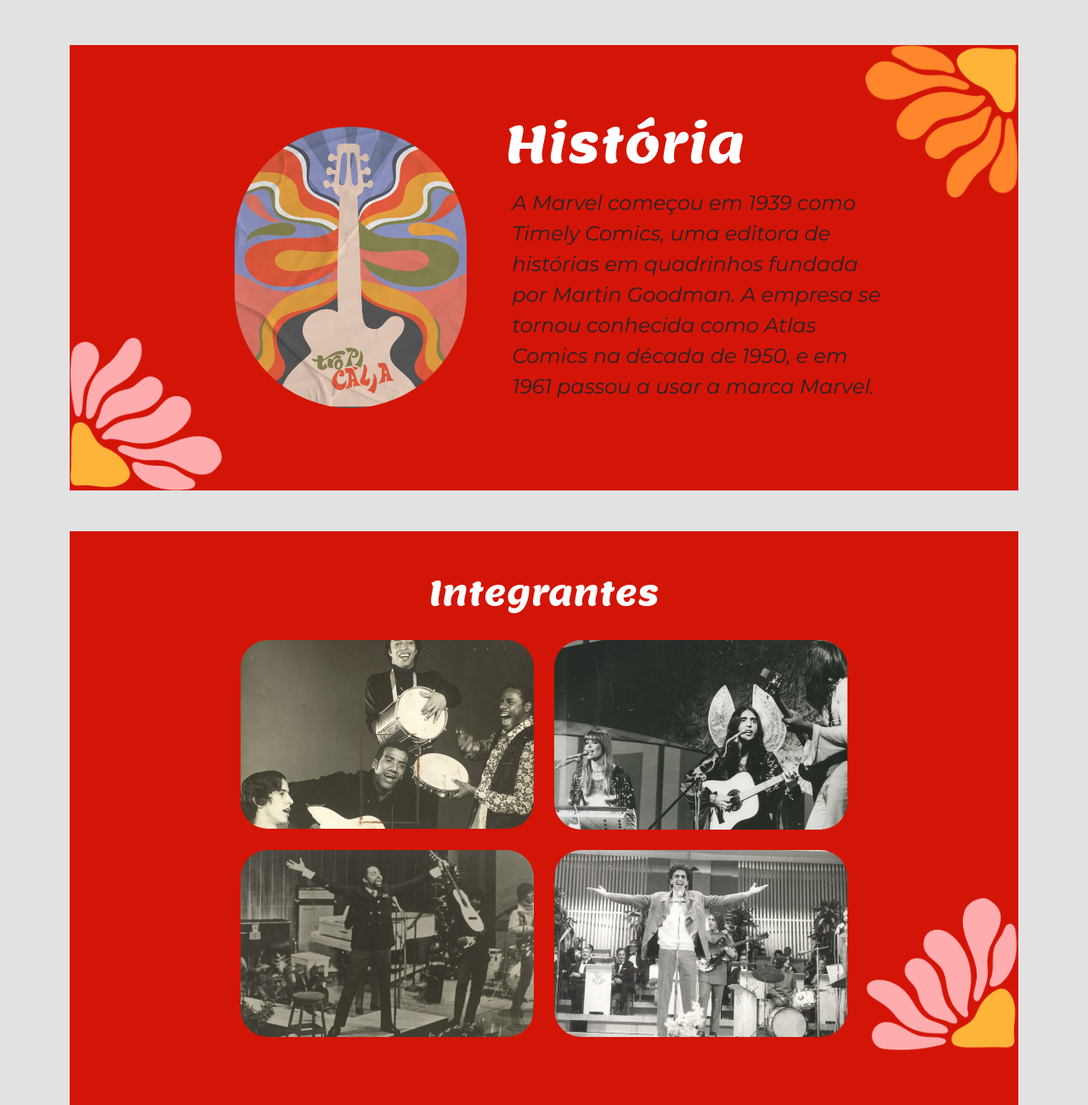
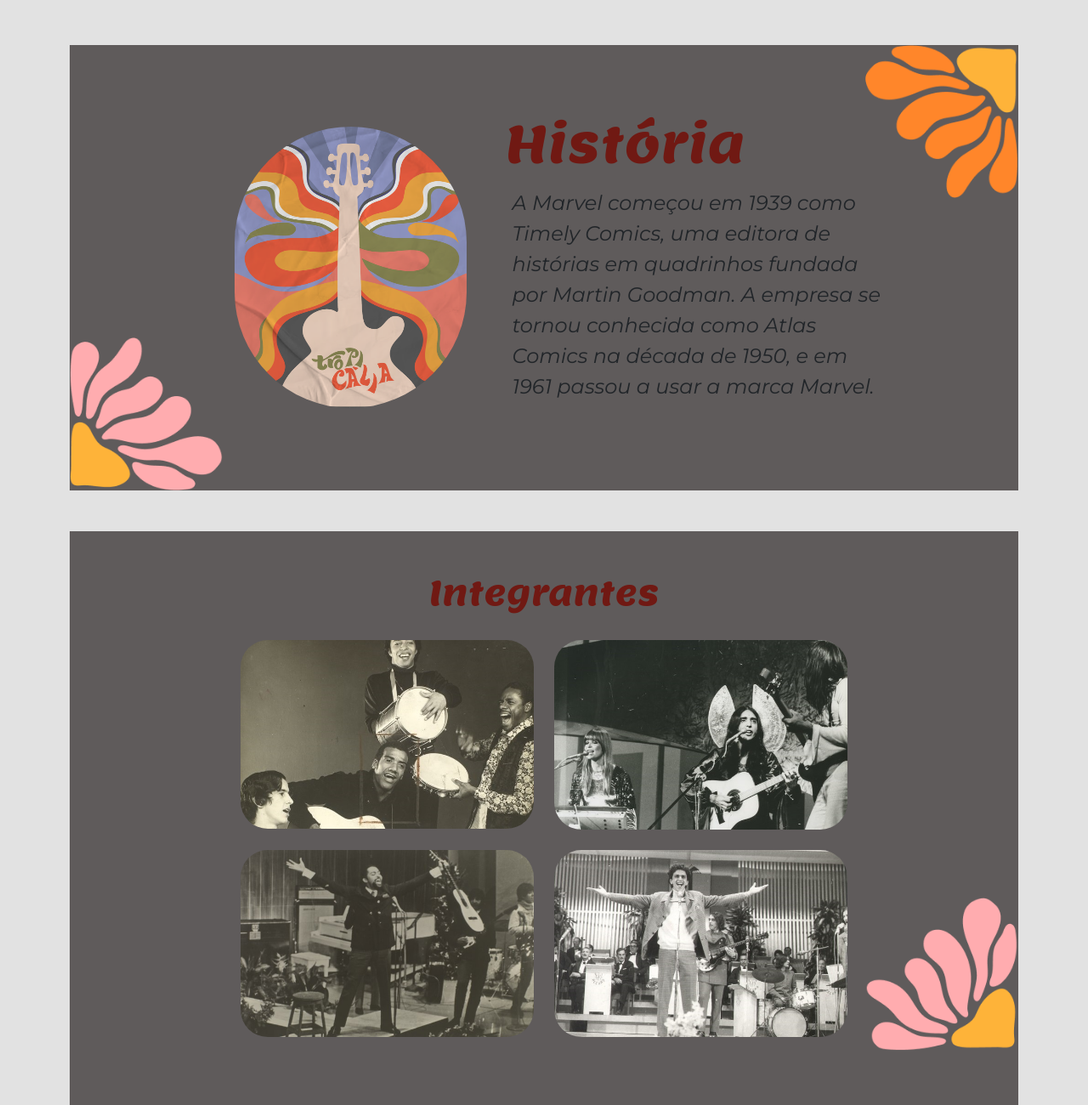
Before and after one commit to nome31081035/giovana-1t-3b-, a plain HTML site: page index.html in a window 1280 px wide. Shown: the part 1040-2340 px from the top of the page at 85% size. Drawn offline with nearby package versions, Linux system fonts and the light colour scheme.

Commit message:
Add files via upload

```diff
--- a/styles.css
+++ b/styles.css
@@ -2,7 +2,7 @@
 @import url('https://fonts.googleapis.com/css2?family=Lemon&display=swap');
 
 :root {
-    --laranja-claro: #ffffff;
+    --laranja-claro: #701913;
     --alto-contraste-fundo: #000000;
     --alto-contraste-texto: #521919;
     --alto-contraste-link: #dba615;
@@ -91,7 +91,7 @@ section {
     background: url('img/flor.png') top right no-repeat,
         url('img/flor-esquerda.png') bottom left no-repeat;
     background-size: 180px 180px;
-    background-color: #d31507;
+    background-color: #5f5b5b;
     font-size: 150%;
     font-style: oblique;
     /* Ajuste o tamanho conforme necessário */
@@ -115,7 +115,7 @@ h2 {
 }
 
 #galeria {
-    background-color: #d31507;
+    background-color: #5f5b5b;
 
 }
 
@@ -125,15 +125,15 @@ h2 {
 }
 
 #contato {
-    background-image: url('img/4965007.jpg');
     background-size: cover;
     padding: 4rem 0;
     /* Espaçamento interno para a seção de contato */
+    /*imagem contato aqui*/
 
 }
 
 .formulario {
-    background-color: #98e267;
+    background-color:  #5f5b5b;
     padding: 2rem;
     /* Espaçamento interno dentro do formulário */
     border-radius: 10px;
```
Also changed, not shown: fundo-de-efeito-de-zoom-gradiente_23-2149694913.avif (added), fundo-vermelho2.jpg (added).
